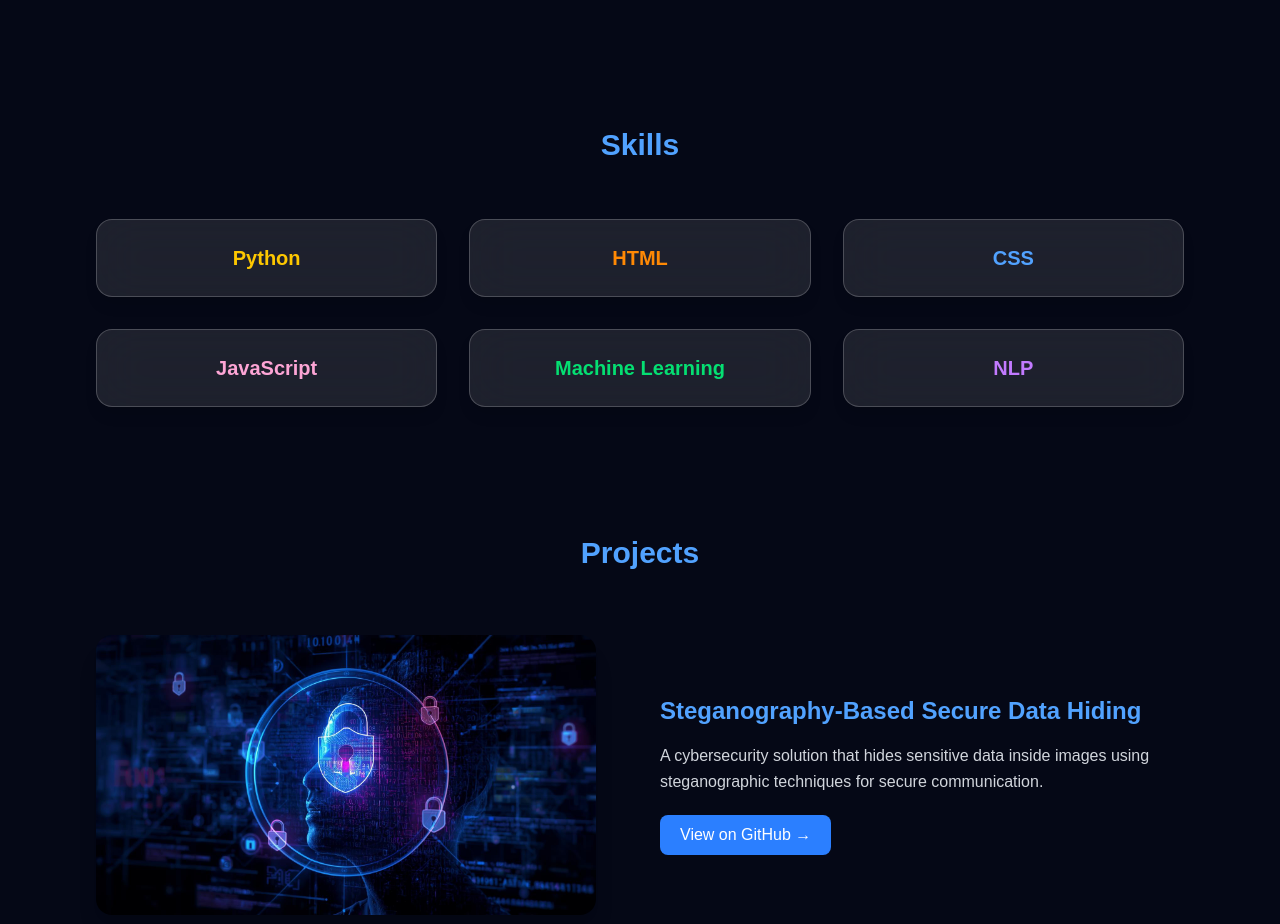
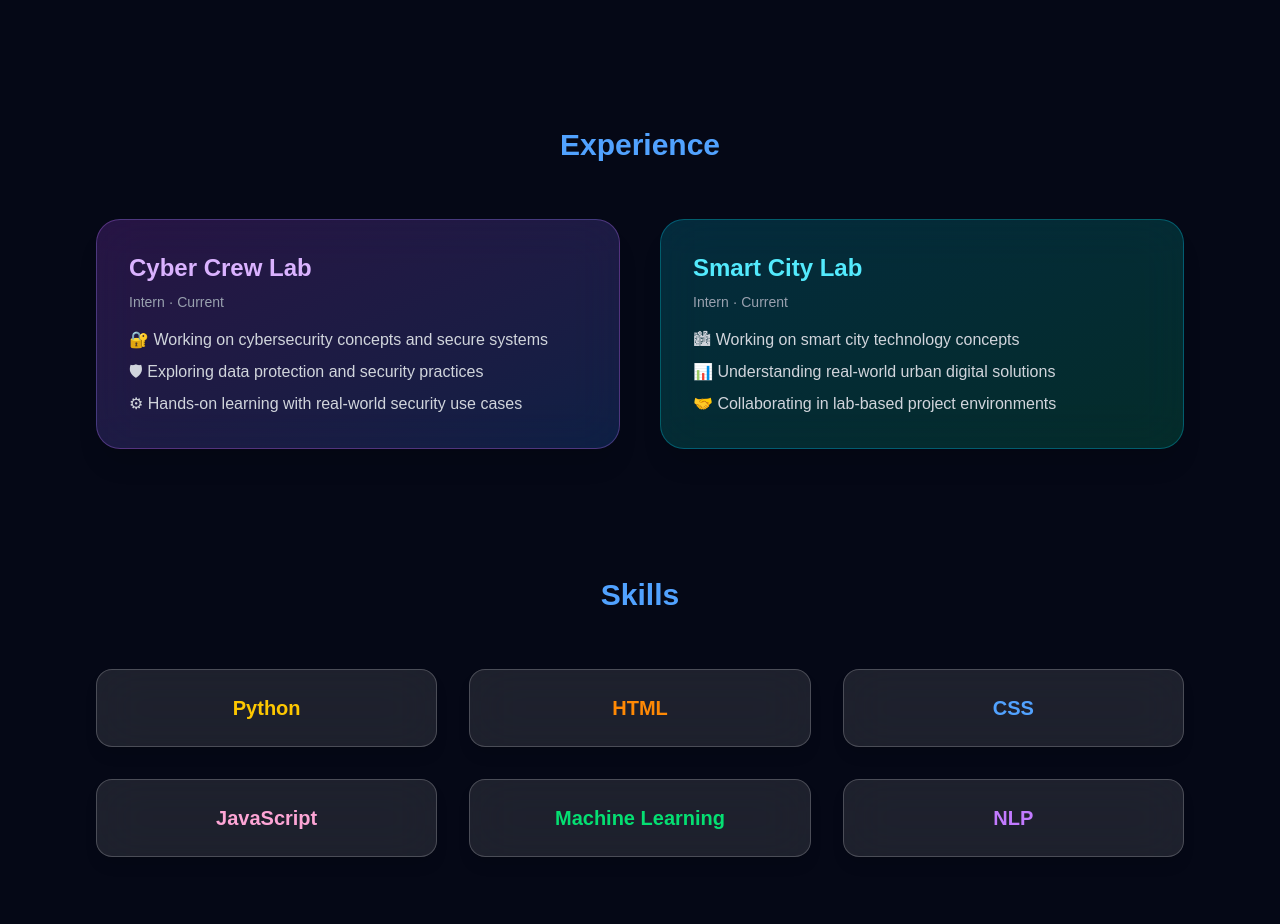
Before and after one commit to RenukaRamani-02/renuka-portfolio, a Next.js app: page / in a window 1280 px wide. Shown: the part 1020-1944 px from the top of the page. Built offline with nearby package versions, Linux system fonts and the light colour scheme.

Commit message:
Add experience section with internships details

```diff
--- a/app/page.tsx
+++ b/app/page.tsx
@@ -161,6 +161,66 @@ export default function Home() {
 
   </div>
 </motion.section>
+      {/* ================= EXPERIENCE ================= */}
+<motion.section
+  className="max-w-6xl mx-auto px-8 mt-32"
+  initial={{ opacity: 0, y: 40 }}
+  whileInView={{ opacity: 1, y: 0 }}
+  transition={{ duration: 0.8 }}
+>
+  <h2 className="text-3xl font-bold text-center text-blue-400 mb-14">
+    Experience
+  </h2>
+
+  <div className="grid grid-cols-1 md:grid-cols-2 gap-10">
+
+    {/* Cyber Crew Lab */}
+    <motion.div
+      whileHover={{ scale: 1.05, rotateX: 5, rotateY: -5 }}
+      transition={{ type: "spring", stiffness: 120 }}
+      className="bg-gradient-to-br from-purple-500/20 to-blue-500/20
+                 border border-purple-400/30 rounded-3xl p-8
+                 shadow-xl hover:shadow-purple-500/40 backdrop-blur-xl"
+    >
+      <h3 className="text-2xl font-semibold text-purple-300 mb-2">
+        Cyber Crew Lab
+      </h3>
+      <p className="text-sm text-gray-400 mb-4">
+        Intern · Current
+      </p>
+
+      <ul className="text-gray-300 space-y-2">
+        <li>🔐 Working on cybersecurity concepts and secure systems</li>
+        <li>🛡 Exploring data protection and security practices</li>
+        <li>⚙ Hands-on learning with real-world security use cases</li>
+      </ul>
+    </motion.div>
+
+    {/* Smart City Lab */}
+    <motion.div
+      whileHover={{ scale: 1.05, rotateX: 5, rotateY: 5 }}
+      transition={{ type: "spring", stiffness: 120 }}
+      className="bg-gradient-to-br from-cyan-500/20 to-emerald-500/20
+                 border border-cyan-400/30 rounded-3xl p-8
+                 shadow-xl hover:shadow-cyan-500/40 backdrop-blur-xl"
+    >
+      <h3 className="text-2xl font-semibold text-cyan-300 mb-2">
+        Smart City Lab
+      </h3>
+      <p className="text-sm text-gray-400 mb-4">
+        Intern · Current
+      </p>
+
+      <ul className="text-gray-300 space-y-2">
+        <li>🏙 Working on smart city technology concepts</li>
+        <li>📊 Understanding real-world urban digital solutions</li>
+        <li>🤝 Collaborating in lab-based project environments</li>
+      </ul>
+    </motion.div>
+
+  </div>
+</motion.section>
+
 
 
       {/* SKILLS */}
```
